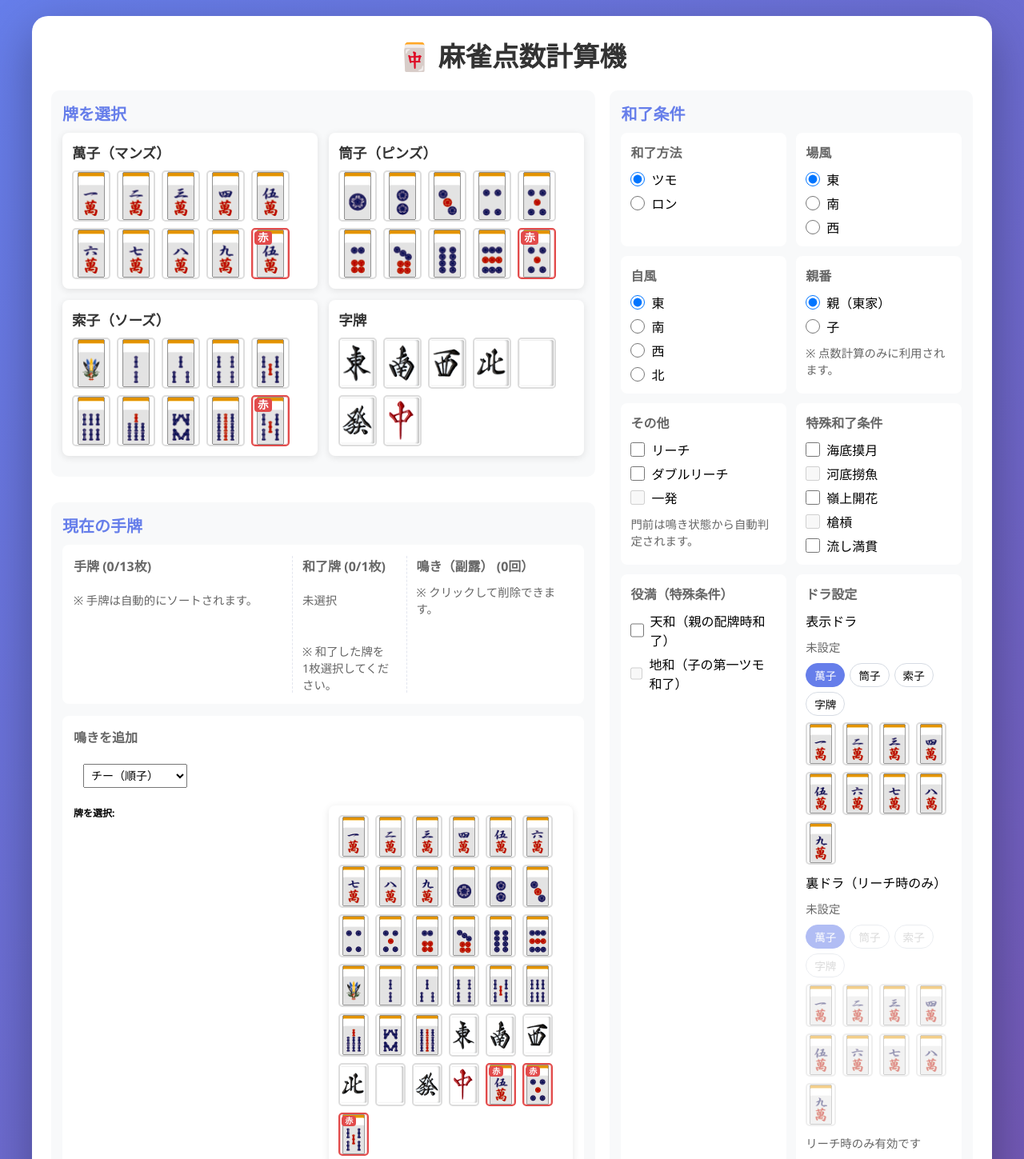
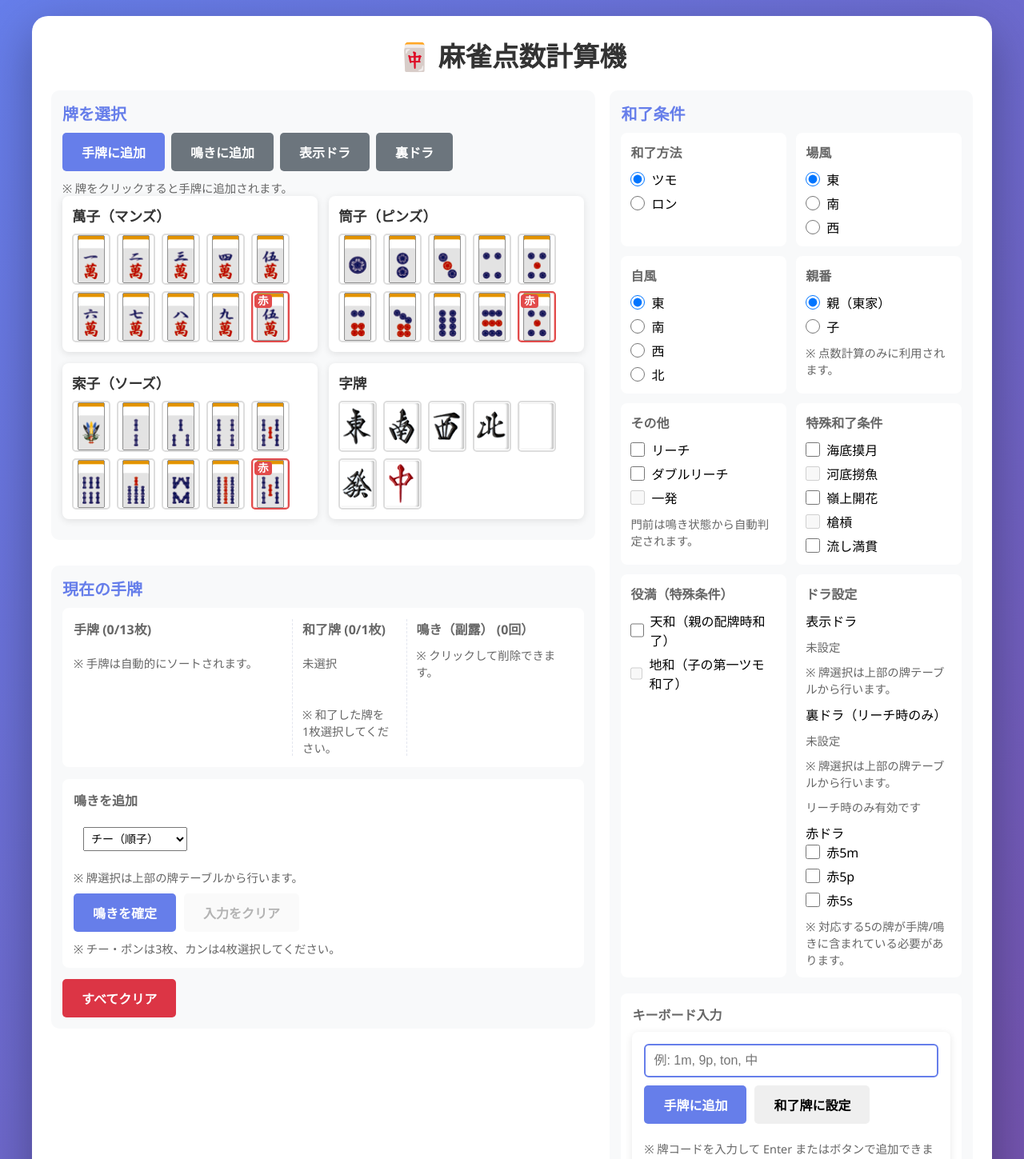
Before and after one commit to hikaru122700/mahjong-nextjs, a Next.js app: page / in a window 1280 px wide. Shown: the top 1449 px of the page at 80% size. Built offline with nearby package versions, Linux system fonts and the light colour scheme.

Commit message:
Use shared tile table for meld and dora

```diff
--- a/app/globals.css
+++ b/app/globals.css
@@ -70,6 +70,13 @@ h1 {
   display: flex;
   flex-direction: column;
   gap: 16px;
+}
+
+.tile-select-modes {
+  display: flex;
+  flex-wrap: wrap;
+  gap: 8px;
+  margin-bottom: 10px;
 }
 
 .sticky-actions {
@@ -191,40 +198,6 @@ h1 {
 .tile--mini {
   width: clamp(28px, 6vw, 38px);
   height: clamp(40px, 8vw, 54px);
-}
-
-.tile.is-disabled {
-  opacity: 0.45;
-  cursor: not-allowed;
-  pointer-events: none;
-}
-
-.tile-tabs {
-  display: flex;
-  flex-wrap: wrap;
-  gap: 6px;
-  margin-bottom: 8px;
-}
-
-.tile-tab {
-  border: 1px solid #d6dbe3;
-  background: #fff;
-  border-radius: 999px;
-  padding: 4px 10px;
-  font-size: 0.85em;
-  cursor: pointer;
-  transition: all 0.2s;
-}
-
-.tile-tab.is-active {
-  background: #667eea;
-  color: white;
-  border-color: #667eea;
-}
-
-.tile-tab:disabled {
-  opacity: 0.5;
-  cursor: not-allowed;
 }
 
 .tile.selected {
--- a/app/page.tsx
+++ b/app/page.tsx
@@ -21,22 +21,6 @@ const HONOR_INPUT_MAP: Record<string, Tile> = {
   haku: '白',
   hatsu: '發',
   chun: '中'
-};
-
-const SUIT_TABS = [
-  { key: 'manzu', label: '萬子' },
-  { key: 'pinzu', label: '筒子' },
-  { key: 'souzu', label: '索子' },
-  { key: 'jihai', label: '字牌' }
-] as const;
-
-type SuitKey = (typeof SUIT_TABS)[number]['key'];
-
-const SUIT_TILE_MAP: Record<SuitKey, Tile[]> = {
-  manzu: TILES.manzu,
-  pinzu: TILES.pinzu,
-  souzu: TILES.souzu,
-  jihai: TILES.jihai
 };
 
 const RED_TILES = [
@@ -124,13 +108,12 @@ export default function Home() {
   const [isNagashiMangan, setIsNagashiMangan] = useState<boolean>(false);
   const [doraTiles, setDoraTiles] = useState<Tile[]>([]);
   const [uraDoraTiles, setUraDoraTiles] = useState<Tile[]>([]);
-  const [doraIndicatorSuit, setDoraIndicatorSuit] = useState<SuitKey>('manzu');
-  const [uraIndicatorSuit, setUraIndicatorSuit] = useState<SuitKey>('manzu');
   const [akaDora, setAkaDora] = useState<{ man: boolean; pin: boolean; sou: boolean }>({
     man: false,
     pin: false,
     sou: false
   });
+  const [tileSelectMode, setTileSelectMode] = useState<'hand' | 'meld' | 'dora' | 'ura'>('hand');
   const [redHandFlags, setRedHandFlags] = useState<boolean[]>([]);
   const [redMeldInputFlags, setRedMeldInputFlags] = useState<boolean[]>([]);
   const [redMeldFlags, setRedMeldFlags] = useState<boolean[][]>([]);
@@ -374,6 +357,12 @@ export default function Home() {
   }, [agariType, isHaitei, isHoutei, isRinshan, isChankan]);
 
   useEffect(() => {
+    if (!riichi && tileSelectMode === 'ura') {
+      setTileSelectMode('dora');
+    }
+  }, [riichi, tileSelectMode]);
+
+  useEffect(() => {
     if (typeof window === 'undefined') return;
     const stored = localStorage.getItem(HISTORY_KEY);
     if (stored) {
@@ -481,6 +470,38 @@ export default function Home() {
       setError('');
       setAkaDora(prev => ({ ...prev, [suit]: true }));
     }
+  };
+
+  const handleTileSelect = (tile: Tile) => {
+    if (tileSelectMode === 'meld') {
+      addTileToMeld(tile);
+      return;
+    }
+    if (tileSelectMode === 'dora') {
+      addDoraTileValue('dora', tile);
+      return;
+    }
+    if (tileSelectMode === 'ura') {
+      addDoraTileValue('ura', tile);
+      return;
+    }
+    addTileToHand(tile);
+  };
+
+  const handleRedTileSelect = (tile: Tile, suit: RedSuit) => {
+    if (tileSelectMode === 'meld') {
+      addRedTileToMeld(tile, suit);
+      return;
+    }
+    if (tileSelectMode === 'dora') {
+      addDoraTileValue('dora', tile);
+      return;
+    }
+    if (tileSelectMode === 'ura') {
+      addDoraTileValue('ura', tile);
+      return;
+    }
+    addRedTileToHand(tile, suit);
   };
 
   const removeTileFromMeld = (index: number) => {
@@ -641,6 +662,43 @@ export default function Home() {
           {/* 牌選択セクション */}
           <div className="section compact">
             <div className="section-title">牌を選択</div>
+            <div className="tile-select-modes">
+              <button
+                type="button"
+                className={`btn ${tileSelectMode === 'hand' ? 'btn-primary' : 'btn-secondary'}`}
+                onClick={() => setTileSelectMode('hand')}
+              >
+                手牌に追加
+              </button>
+              <button
+                type="button"
+                className={`btn ${tileSelectMode === 'meld' ? 'btn-primary' : 'btn-secondary'}`}
+                onClick={() => setTileSelectMode('meld')}
+              >
+                鳴きに追加
+              </button>
+              <button
+                type="button"
+                className={`btn ${tileSelectMode === 'dora' ? 'btn-primary' : 'btn-secondary'}`}
+                onClick={() => setTileSelectMode('dora')}
+              >
+                表示ドラ
+              </button>
+              <button
+                type="button"
+                className={`btn ${tileSelectMode === 'ura' ? 'btn-primary' : 'btn-secondary'}`}
+                onClick={() => setTileSelectMode('ura')}
+                disabled={!riichi}
+              >
+                裏ドラ
+              </button>
+            </div>
+            <div className="info-text">
+              {tileSelectMode === 'hand' && '※ 牌をクリックすると手牌に追加されます。'}
+              {tileSelectMode === 'meld' && '※ 牌をクリックすると鳴き入力に追加されます。'}
+              {tileSelectMode === 'dora' && '※ 牌をクリックすると表示ドラに追加されます。'}
+              {tileSelectMode === 'ura' && '※ 牌をクリックすると裏ドラに追加されます（リーチ時のみ）。'}
+            </div>
             <div className="tile-selector">
               <div className="tile-group">
                 <div className="tile-group-title">萬子（マンズ）</div>
@@ -651,7 +709,7 @@ export default function Home() {
                       <div
                         key={tile}
                         className={`tile${isMaxed ? ' tile--maxed' : ''}`}
-                        onClick={() => addTileToHand(tile)}
+                        onClick={() => handleTileSelect(tile)}
                         aria-disabled={isMaxed}
                       >
                         <TileFace tile={tile} />
@@ -662,7 +720,7 @@ export default function Home() {
                     <div
                       key={tile.label}
                       className={`tile tile--red${getTileCount(tile.tile) >= 4 ? ' tile--maxed' : ''}`}
-                      onClick={() => addRedTileToHand(tile.tile, tile.suit)}
+                      onClick={() => handleRedTileSelect(tile.tile, tile.suit)}
                       title={tile.label}
                     >
                       <TileFace tile={tile.tile} />
@@ -680,7 +738,7 @@ export default function Home() {
                       <div
                         key={tile}
                         className={`tile${isMaxed ? ' tile--maxed' : ''}`}
-                        onClick={() => addTileToHand(tile)}
+                        onClick={() => handleTileSelect(tile)}
                         aria-disabled={isMaxed}
                       >
                         <TileFace tile={tile} />
@@ -691,7 +749,7 @@ export default function Home() {
                     <div
                       key={tile.label}
                       className={`tile tile--red${getTileCount(tile.tile) >= 4 ? ' tile--maxed' : ''}`}
-                      onClick={() => addRedTileToHand(tile.tile, tile.suit)}
+                      onClick={() => handleRedTileSelect(tile.tile, tile.suit)}
                       title={tile.label}
                     >
                       <TileFace tile={tile.tile} />
@@ -709,7 +767,7 @@ export default function Home() {
                       <div
                         key={tile}
                         className={`tile${isMaxed ? ' tile--maxed' : ''}`}
-                        onClick={() => addTileToHand(tile)}
+                        onClick={() => handleTileSelect(tile)}
                         aria-disabled={isMaxed}
                       >
                         <TileFace tile={tile} />
@@ -720,7 +778,7 @@ export default function Home() {
                     <div
                       key={tile.label}
                       className={`tile tile--red${getTileCount(tile.tile) >= 4 ? ' tile--maxed' : ''}`}
-                      onClick={() => addRedTileToHand(tile.tile, tile.suit)}
+                      onClick={() => handleRedTileSelect(tile.tile, tile.suit)}
                       title={tile.label}
                     >
                       <TileFace tile={tile.tile} />
@@ -738,7 +796,7 @@ export default function Home() {
                       <div
                         key={tile}
                         className={`tile${isMaxed ? ' tile--maxed' : ''}`}
-                        onClick={() => addTileToHand(tile)}
+                        onClick={() => handleTileSelect(tile)}
                         aria-disabled={isMaxed}
                       >
                         <TileFace tile={tile} />
@@ -835,37 +893,7 @@ export default function Home() {
                   <option value="ankan">暗カン（槓子）</option>
                 </select>
               </div>
-              <div className="tile-selector" style={{ fontSize: '12px', marginBottom: '10px' }}>
-                <div style={{ marginBottom: '5px', fontWeight: 'bold' }}>牌を選択:</div>
-                <div className="tile-group">
-                  <div className="tiles">
-                    {[...TILES.manzu, ...TILES.pinzu, ...TILES.souzu, ...TILES.jihai].map(tile => {
-                      const isMaxed = getTileCount(tile) >= 4;
-                      return (
-                        <div
-                          key={tile}
-                          className={`tile tile--mini${isMaxed ? ' tile--maxed' : ''}`}
-                          onClick={() => addTileToMeld(tile)}
-                          aria-disabled={isMaxed}
-                        >
-                          <TileFace tile={tile} />
-                        </div>
-                      );
-                    })}
-                    {RED_TILES.map(tile => (
-                      <div
-                        key={tile.label}
-                        className={`tile tile--mini tile--red${getTileCount(tile.tile) >= 4 ? ' tile--maxed' : ''}`}
-                        onClick={() => addRedTileToMeld(tile.tile, tile.suit)}
-                        title={tile.label}
-                      >
-                        <TileFace tile={tile.tile} />
-                        <span className="tile-badge">赤</span>
-                      </div>
-                    ))}
-                  </div>
-                </div>
-              </div>
+              <div className="info-text">※ 牌選択は上部の牌テーブルから行います。</div>
               <div className="hand-tiles">
                 {meldInput.map((tile, index) => (
                   <div
@@ -1194,31 +1222,7 @@ export default function Home() {
                     </div>
                   ))}
                 </div>
-              <div className="dora-picker">
-                <div className="tile-tabs">
-                  {SUIT_TABS.map(tab => (
-                    <button
-                      key={tab.key}
-                      type="button"
-                      className={`tile-tab${doraIndicatorSuit === tab.key ? ' is-active' : ''}`}
-                      onClick={() => setDoraIndicatorSuit(tab.key)}
-                    >
-                      {tab.label}
-                    </button>
-                  ))}
-                </div>
-                <div className="tiles">
-                  {SUIT_TILE_MAP[doraIndicatorSuit].map(tile => (
-                    <div
-                      key={tile}
-                      className="tile tile--mini"
-                      onClick={() => addDoraTileValue('dora', tile)}
-                    >
-                      <TileFace tile={tile} />
-                    </div>
-                  ))}
-                </div>
-              </div>
+                <div className="info-text">※ 牌選択は上部の牌テーブルから行います。</div>
               </div>
               <div className="dora-block" style={{ marginTop: '10px' }}>
                 <div className="option-subtitle">裏ドラ（リーチ時のみ）</div>
@@ -1234,32 +1238,7 @@ export default function Home() {
                   </div>
                 ))}
               </div>
-              <div className="dora-picker">
-                <div className="tile-tabs">
-                  {SUIT_TABS.map(tab => (
-                    <button
-                      key={tab.key}
-                      type="button"
-                      className={`tile-tab${uraIndicatorSuit === tab.key ? ' is-active' : ''}`}
-                      onClick={() => setUraIndicatorSuit(tab.key)}
-                      disabled={!riichi}
-                    >
-                      {tab.label}
-                    </button>
-                  ))}
-                </div>
-                <div className="tiles">
-                  {SUIT_TILE_MAP[uraIndicatorSuit].map(tile => (
-                    <div
-                      key={tile}
-                      className={`tile tile--mini${!riichi ? ' is-disabled' : ''}`}
-                      onClick={() => addDoraTileValue('ura', tile)}
-                    >
-                      <TileFace tile={tile} />
-                    </div>
-                  ))}
-                </div>
-              </div>
+              <div className="info-text">※ 牌選択は上部の牌テーブルから行います。</div>
               {!riichi && <div className="info-text">リーチ時のみ有効です</div>}
             </div>
                 <div className="dora-block" style={{ marginTop: '10px' }}>
```
Lines whose indentation alone changed are shown as unchanged.
